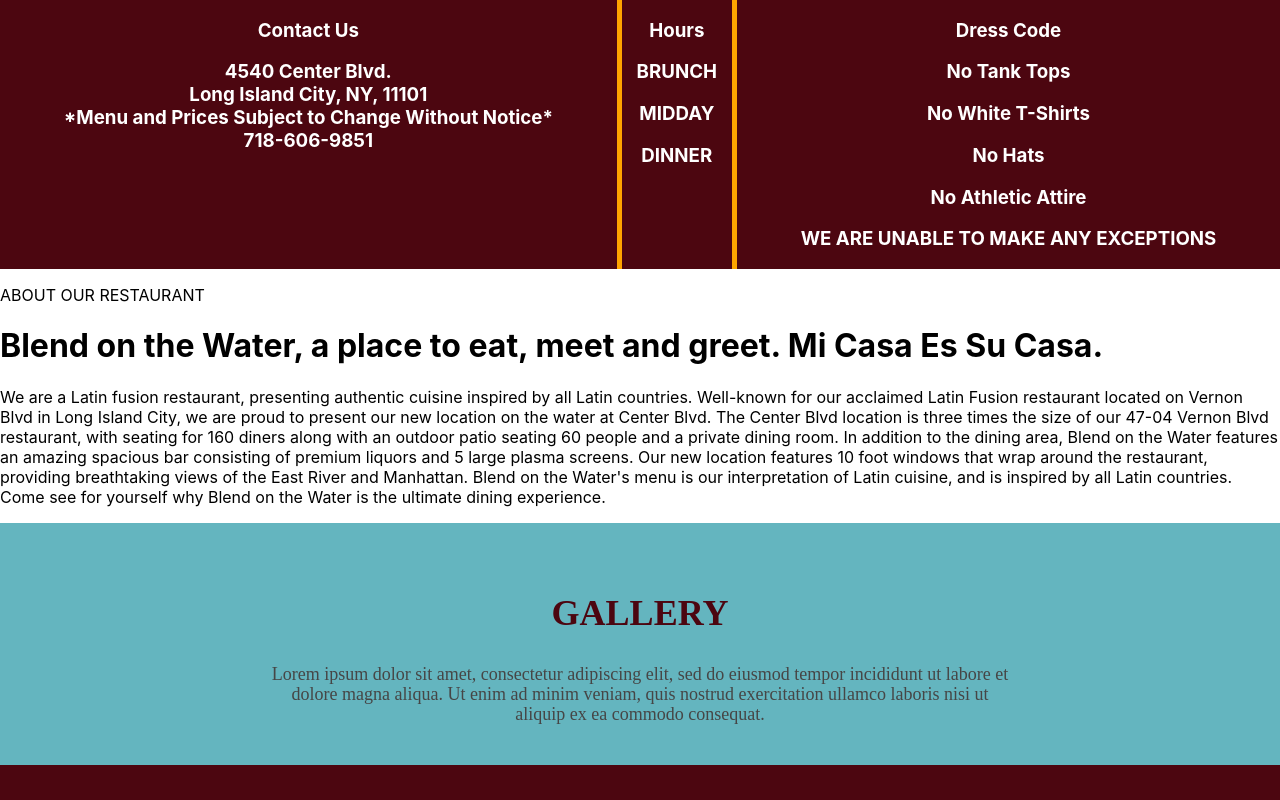
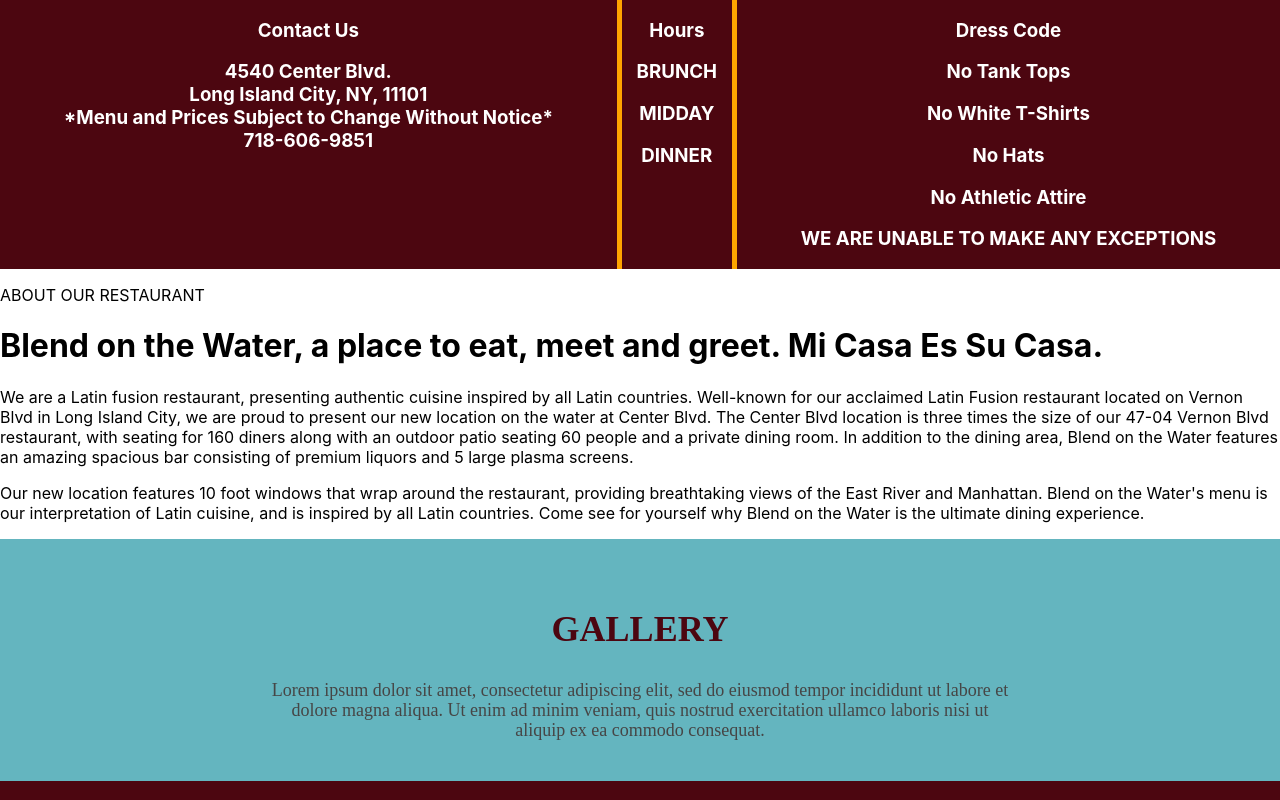
Before and after one commit to asrahman97/blendonthewater, a React (Create React App) app: page / in a window 1280 px wide. Shown: the top 800 px of the page. Built offline with nearby package versions, Linux system fonts and the light colour scheme.

Commit message:
about section done

```diff
--- a/src/components/about.js
+++ b/src/components/about.js
@@ -3,13 +3,13 @@
 class About extends Component {
   render() {
     return (
-      <div className="about-section" id ='about'>
-        <p>ABOUT OUR RESTAURANT</p>
-        <h1>
+      <div className="about-section" id="about">
+        <p className="about-aside">ABOUT OUR RESTAURANT</p>
+        <h1 className="about-title">
           Blend on the Water, a place to eat, meet and greet. Mi Casa Es Su
           Casa.
         </h1>
-        <p>
+        <p className="about-body">
           We are a Latin fusion restaurant, presenting authentic cuisine
           inspired by all Latin countries. Well-known for our acclaimed Latin
           Fusion restaurant located on Vernon Blvd in Long Island City, we are
@@ -18,12 +18,14 @@
           restaurant, with seating for 160 diners along with an outdoor patio
           seating 60 people and a private dining room. In addition to the dining
           area, Blend on the Water features an amazing spacious bar consisting
-          of premium liquors and 5 large plasma screens. Our new location
-          features 10 foot windows that wrap around the restaurant, providing
-          breathtaking views of the East River and Manhattan. Blend on the
-          Water's menu is our interpretation of Latin cuisine, and is inspired
-          by all Latin countries. Come see for yourself why Blend on the Water
-          is the ultimate dining experience.
+          of premium liquors and 5 large plasma screens.
+        </p>
+        <p className="about-body">
+          Our new location features 10 foot windows that wrap around the
+          restaurant, providing breathtaking views of the East River and
+          Manhattan. Blend on the Water's menu is our interpretation of Latin
+          cuisine, and is inspired by all Latin countries. Come see for yourself
+          why Blend on the Water is the ultimate dining experience.
         </p>
       </div>
     );
```
